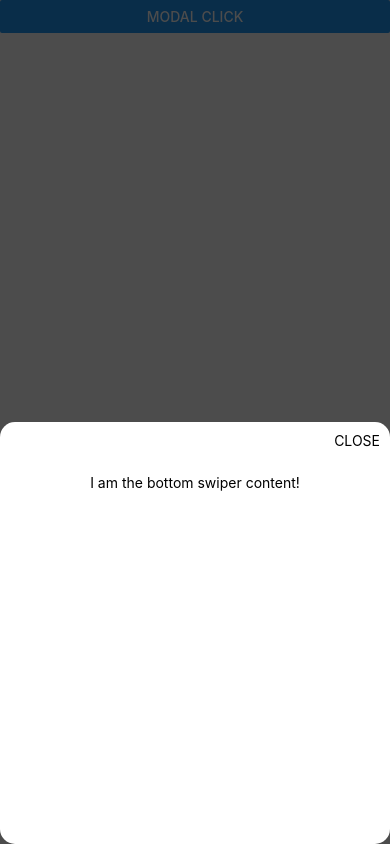
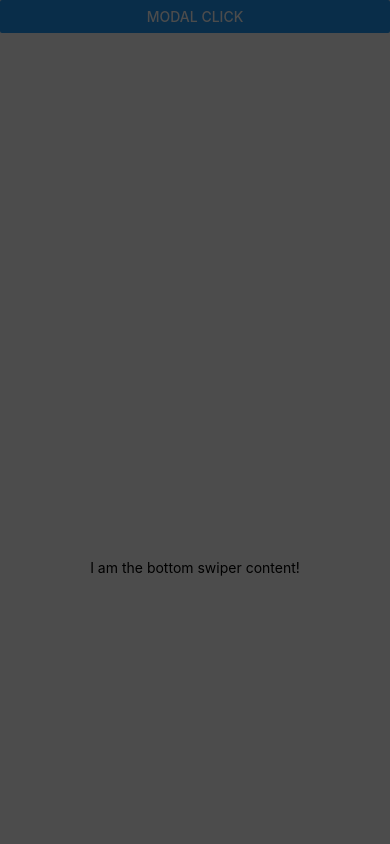
Before and after one commit to kanghyeok93/RN-Modal, a React Native app: screen / in a window 390 px wide. Both pictures are taken after a click on the button "MODAL CLICK". Built offline with nearby package versions, Linux system fonts and the light colour scheme.

Commit message:
feat: Implementing scroll modal component function #2

```diff
--- a/src/components/modal/ScrollModal.js
+++ b/src/components/modal/ScrollModal.js
@@ -1,37 +1,44 @@
-import {StyleSheet, View, Text, TouchableOpacity} from 'react-native';
 import React from 'react';
+import {StyleSheet, View} from 'react-native';
 import Modal from 'react-native-modal';
 
 /**
  * @param {Object} object
  * @param {boolean} object.isVisible
  * @param {function} object.onCancel
+ * @param {Object} object.scrollViewRef
+ * @param {number} object.scrollOffset
  */
 
-const ScrollModal = ({isVisible, onCancel, children}) => {
+// 스크롤 모달 컴포넌트
+const ScrollModal = ({
+  isVisible,
+  onCancel,
+  children,
+  scrollViewRef,
+  scrollOffset,
+}) => {
   const cancelModal = () => {
     return onCancel(isVisible);
   };
 
-  const renderButton = () => {
-    return (
-      <View style={styles.buttonWrapper}>
-        <TouchableOpacity onPress={cancelModal} style={styles.modalButton}>
-          <Text>CLOSE</Text>
-        </TouchableOpacity>
-      </View>
-    );
+  const handleScrollTo = p => {
+    if (scrollViewRef.current) {
+      scrollViewRef.current.scrollTo(p);
+    }
   };
+
   return (
     <Modal
       isVisible={isVisible}
       style={styles.view}
-      onBackdropPress={cancelModal}>
-      <View style={styles.container}>
-        {renderButton()}
-
-        {children}
-      </View>
+      onSwipeComplete={cancelModal}
+      swipeDirection={['down']}
+      scrollTo={handleScrollTo}
+      scrollOffset={scrollOffset}
+      scrollOffsetMax={400 - 300}
+      propagateSwipe={true}>
+      <View style={styles.container}>{children}</View>
     </Modal>
   );
 };
@@ -42,17 +49,7 @@ const styles = StyleSheet.create({
     margin: 0,
   },
   container: {
-    backgroundColor: '#FFFFFF',
-    borderRadius: 15,
-    height: '50%',
-  },
-  buttonWrapper: {
-    alignSelf: 'flex-end',
-  },
-  modalButton: {
-    width: '100%',
-    alignItems: 'center',
-    padding: 10,
+    height: 300,
   },
 });
 
```
